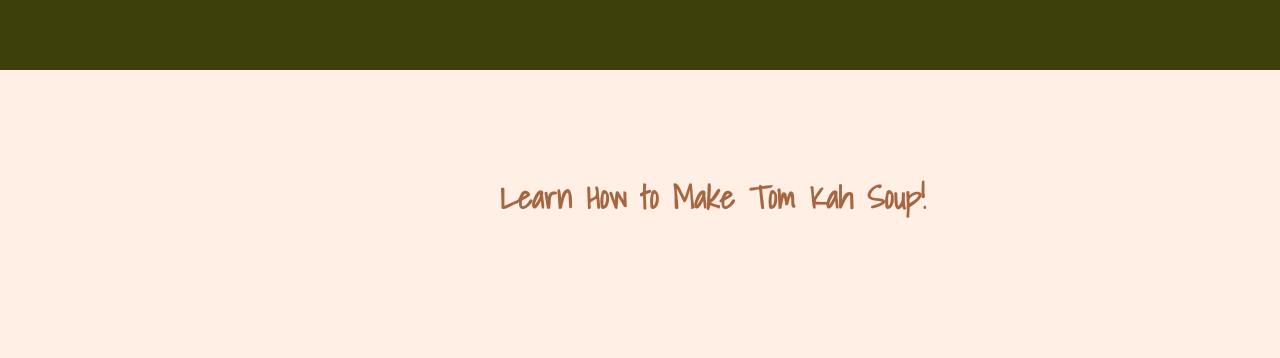
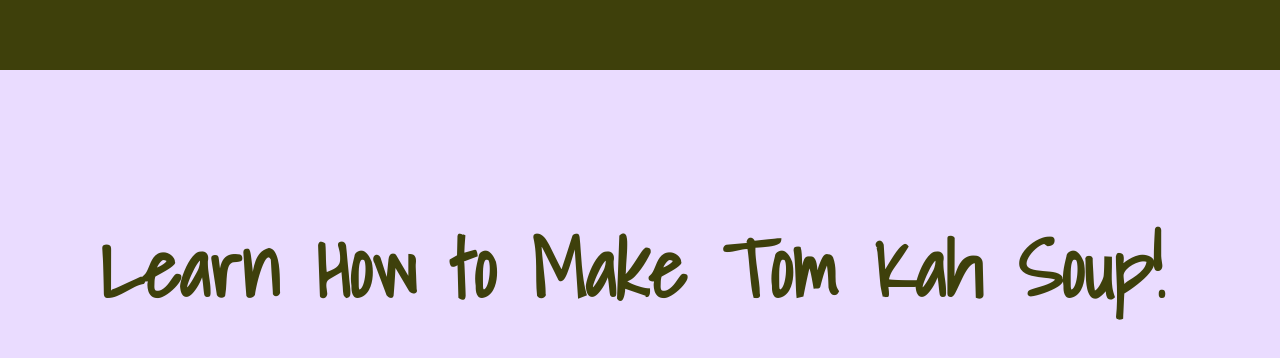
Before and after one commit to rosemaryoliva/project1-tom-kah, a plain HTML site: page index.html in a window 1280 px wide. Shown: the top 358 px of the page. Drawn offline with nearby package versions, Linux system fonts and the light colour scheme; a web font is replaced by a local one.

Commit message:
added illustrations

```diff
--- a/css/styles.css
+++ b/css/styles.css
@@ -20,14 +20,19 @@ body
 {
     padding: 0;
     margin: 0;
-    font-family: 'Darker Grotesque', sans-serif;
     font-weight: 700;
     font-size: 16px;
-    color: #736F5F;
-    background-color: #FFEFE4;
+    background-color: #EADCFF;
 }
 h1, h2{
     font-family: 'Shadows Into Light', cursive;
+
+}
+h1{
+    font-size: 80px;
+    float: left;
+
+
 }
 
 h1,
@@ -60,10 +65,11 @@ pre
     background: #646464;
 }
 
-img{
-    height: 20px;
-    width: 20px;
+.soup-bowl{
+    rotate: 30deg;
+    padding-top: -30px;
 }
+
 
 .header
 {
@@ -114,9 +120,10 @@ img{
 .intro
 {
     position: absolute;
-    left: 500px;
+    left: 100px;
     top: 0px;
     padding-right: 50px;
+    color: #3E400B;
 
 }
 
@@ -132,7 +139,8 @@ img{
 
 .description
 {
-    left: 1500px;
+    left: 1300px;
+    max-width: 200px;
 }
 
 .documentation
--- a/index.html
+++ b/index.html
@@ -33,7 +33,11 @@
   </div>
 
   <div class="front scroll">
+
     <h1 class="intro">Learn How to Make Tom Kah Soup!</h1>
+    <div class="soup-bowl">
+      <img src="images/bowl-of-soup.png">
+    </div>
 
     <div class="description page">
       <h2>Lets Prep!</h2>
```
Also changed, not shown: images/bowl-of-soup.png.
